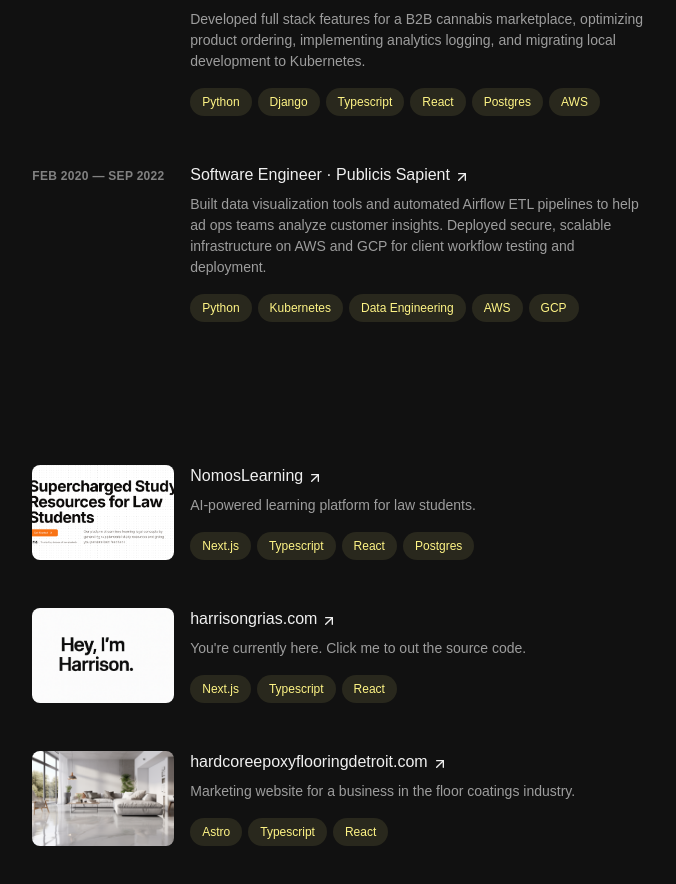
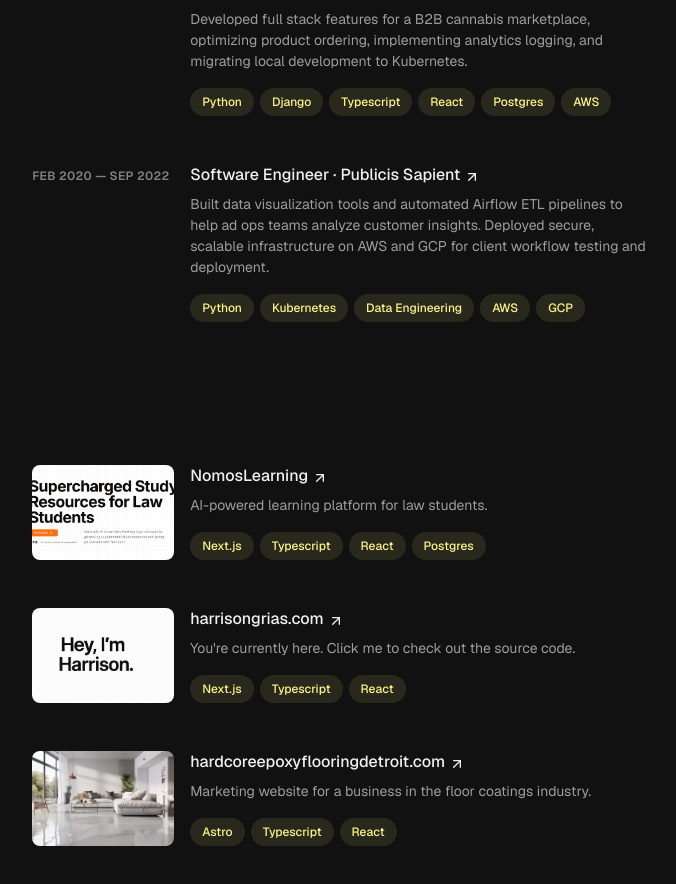
Before and after one commit to hgrias/harrisongrias.com, a Next.js app: page / in a window 1280 px wide. Shown: the part 776-1660 px from the top of the page, without its empty margins (584-1260 px from the left). Built offline with nearby package versions, Linux system fonts and the light colour scheme.

Commit message:
fix: layout + spotlight scroll

```diff
--- a/src/app/components/Spotlight.tsx
+++ b/src/app/components/Spotlight.tsx
@@ -8,8 +8,21 @@
 
   useEffect(() => {
     const handleMouseMove = (e: MouseEvent) => {
-      setPosition({ x: e.clientX, y: e.clientY });
+      setPosition({
+        x: e.clientX + window.scrollX,
+        y: e.clientY + window.scrollY,
+      });
       setOpacity(1);
+    };
+
+    const handleScroll = () => {
+      const mouseEvent = window.event as MouseEvent;
+      if (mouseEvent) {
+        setPosition({
+          x: mouseEvent.clientX + window.scrollX,
+          y: mouseEvent.clientY + window.scrollY,
+        });
+      }
     };
 
     const handleMouseLeave = () => {
@@ -17,10 +30,12 @@
     };
 
     window.addEventListener("mousemove", handleMouseMove);
+    window.addEventListener("scroll", handleScroll);
     window.addEventListener("mouseleave", handleMouseLeave);
 
     return () => {
       window.removeEventListener("mousemove", handleMouseMove);
+      window.removeEventListener("scroll", handleScroll);
       window.removeEventListener("mouseleave", handleMouseLeave);
     };
   }, []);
--- a/src/app/layout.tsx
+++ b/src/app/layout.tsx
@@ -24,12 +24,14 @@
   children: React.ReactNode;
 }>) {
   return (
-    <html lang="en">
+    <html lang="en scroll-smooth">
       <body
-        className={`${geistSans.variable} ${geistMono.variable} text-foreground bg-background selection:text-primary mx-auto min-h-screen max-w-screen-xl px-6 py-12 font-sans leading-relaxed antialiased selection:bg-yellow-200/10 md:px-12 md:py-16 lg:py-0`}
+        className={`${geistSans.variable} ${geistMono.variable} text-foreground bg-background selection:text-primary min-h-screen w-full font-sans leading-relaxed antialiased selection:bg-yellow-200/10`}
       >
-        <Spotlight />
-        {children}
+        <div className="__variable_20b187 group/spotlight relative">
+          <Spotlight />
+          {children}
+        </div>
       </body>
     </html>
   );
--- a/src/app/page.tsx
+++ b/src/app/page.tsx
@@ -61,7 +61,8 @@
     },
     {
       name: "harrisongrias.com",
-      description: "You're currently here. Click me to out the source code.",
+      description:
+        "You're currently here. Click me to check out the source code.",
       technologies: ["Next.js", "Typescript", "React"],
       link: "https://github.com/hgrias/harrisongrias.com",
       imageSrc: "/projects/harrison.png",
@@ -77,7 +78,7 @@
   ];
 
   return (
-    <div className="flex min-h-screen flex-col md:flex-row">
+    <div className="mx-auto flex min-h-screen max-w-screen-xl flex-col px-6 py-12 font-sans md:flex-row md:px-12 md:py-16 lg:py-0">
       {/* Left Sidebar */}
       <header className="lg:sticky lg:top-0 lg:flex lg:max-h-screen lg:w-[48%] lg:flex-col lg:justify-between lg:py-24">
         <div>
```
